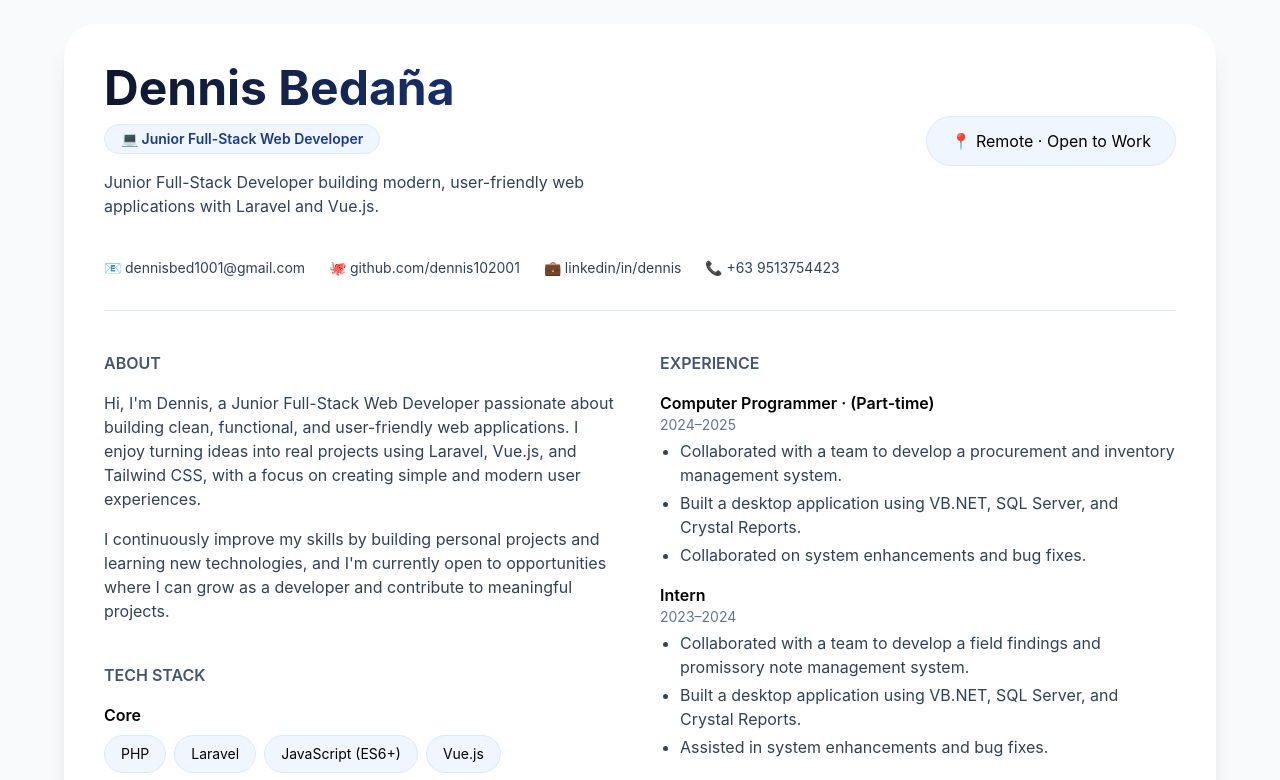
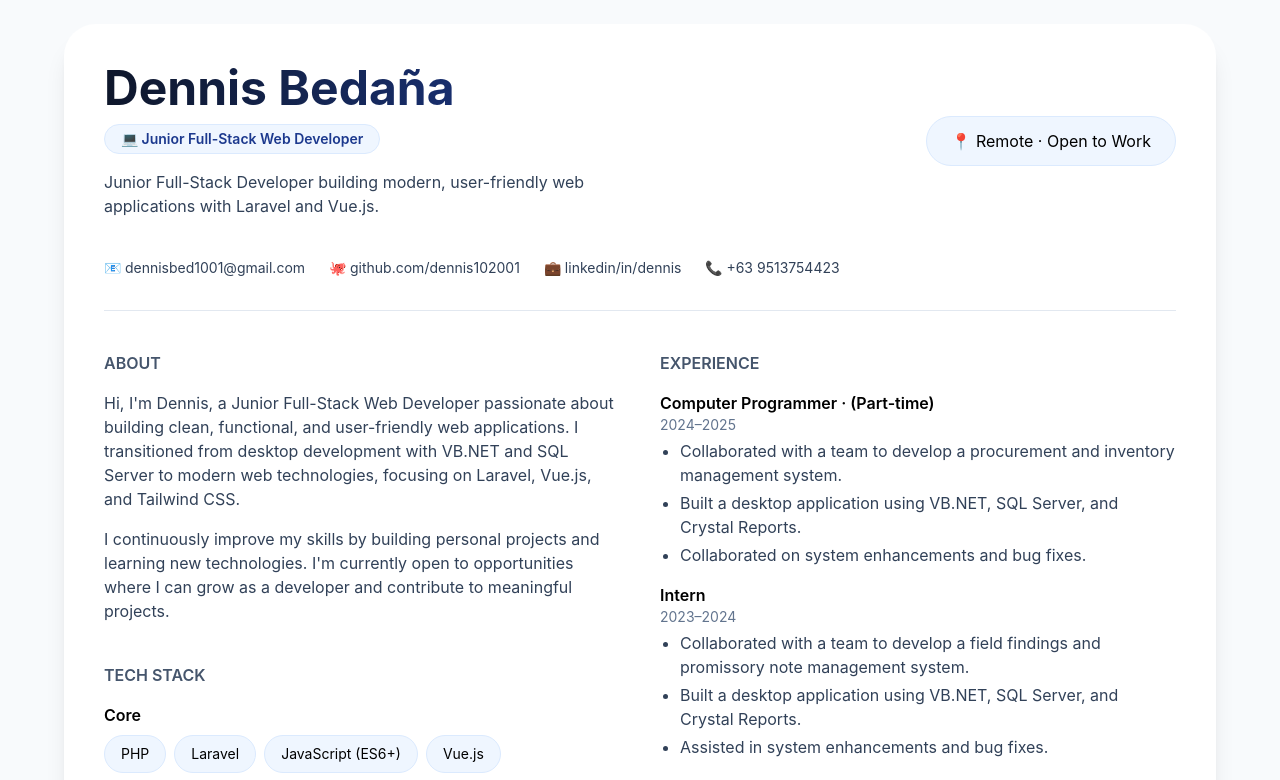
Before and after one commit to dennis102001/personal_portfolio, a Vue app: page / in a window 1280 px wide. Shown: the top 780 px of the page. Built offline with nearby package versions, Linux system fonts and the light colour scheme.

Commit message:
docs(HomeView): update about content

```diff
--- a/src/views/HomeView.vue
+++ b/src/views/HomeView.vue
@@ -65,11 +65,14 @@
             </h2>
 
             <p class="text-slate-700 mb-4">
-              Hi, I'm Dennis, a Junior Full-Stack Web Developer passionate about building clean, functional, and user-friendly web applications. I enjoy turning ideas into real projects using Laravel, Vue.js, and Tailwind CSS, with a focus on creating simple and modern user experiences.
+              Hi, I'm Dennis, a Junior Full-Stack Web Developer passionate about building clean, functional,
+              and user-friendly web applications. I transitioned from desktop development with VB.NET and SQL
+              Server to modern web technologies, focusing on Laravel, Vue.js, and Tailwind CSS.
             </p>
 
             <p class="text-slate-700">
-              I continuously improve my skills by building personal projects and learning new technologies, and I'm currently open to opportunities where I can grow as a developer and contribute to meaningful projects.
+              I continuously improve my skills by building personal projects and learning new technologies.
+              I'm currently open to opportunities where I can grow as a developer and contribute to meaningful projects.
             </p>
           </div>
 
```
